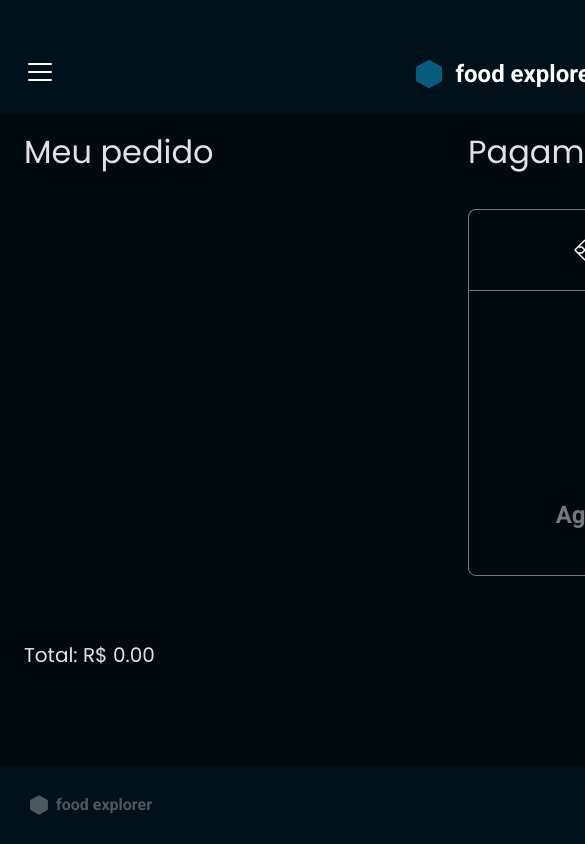
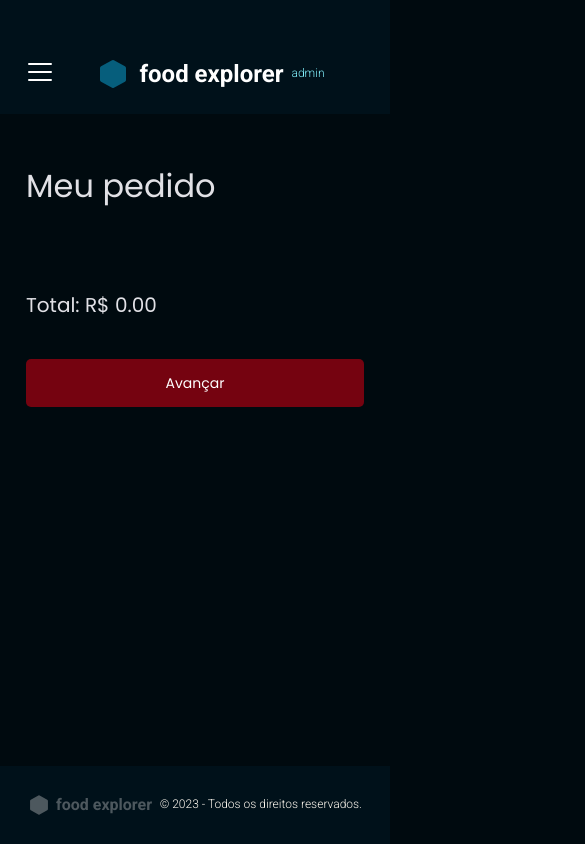
Before and after one commit to jaocruz/foodexplorer-web, a React (Vite) app: page /payment in a window 390 px wide. Shown: the top 844 px of the page, 585 px wide, since content can reach past the window. Built offline with nearby package versions, Linux system fonts and the light colour scheme; sample sign-in values are in the browser's storage.

Commit message:
mobile payment page

```diff
--- a/src/pages/payment/index.jsx
+++ b/src/pages/payment/index.jsx
@@ -13,10 +13,14 @@ import { useAuth } from "../../hooks/auth";
 
 import { useParams } from "react-router-dom";
 
+import { SideMenu } from "../../components/side-menu";
+
 export function Payment(){
   const { removeFromOrder } = useAuth();
 
   const { orderId } = useParams();
+
+  const [menuIsOpen, setMenuIsOpen] = useState(false);
 
   const [order, setOrder] = useState(null);
   const [total, setTotal] = useState(0);
@@ -31,6 +35,9 @@ export function Payment(){
   const [verifyCode, setVerifyCode] = useState("");
 
   const [selectedPayment, setSelectedPayment] = useState(null);
+
+  const [hideOrder, setHideOrder] = useState(false);
+  const [showPayment, setShowPayment] = useState(false);
 
   const dishURL = `${api.defaults.baseURL}/files/`;
 
@@ -200,10 +207,15 @@ export function Payment(){
 
   return(
     <>
-    <Header/>
+    <SideMenu
+      menuIsOpen={menuIsOpen}
+      onCloseMenu={() => setMenuIsOpen(false)}
+    />
 
-    <Container>
-      <h1>Meu pedido</h1>
+    <Header onOpenMenu={() => setMenuIsOpen(true)}/>
+
+    <Container className={showPayment ? 'show-payment' : ''}>
+      <h1 className="meupedido">Meu pedido</h1>
 
       {
         orderId ? (
@@ -247,13 +259,21 @@ export function Payment(){
             }
 
             <h2 className="total">Total: R$ {total.toFixed(2)}</h2>
+
+            <Button
+              title="Avançar"
+              onClick={() => {
+                setShowPayment(true);
+                setHideOrder(true);
+              }}
+            />
           </section>
         )
       }
 
-      <h1>Pagamento</h1>
+      <h1 className="pagamento">Pagamento</h1>
 
-      <PaymentModal>
+      <PaymentModal showPayment={showPayment}>
         <div className="payment-method">
           <div className={`pix ${selectedPayment === "pix" ? "selected" : ""}`} onClick={!isOrderDisabled && !isAprovedOpen ? handlePix : undefined}>
             <PiPixLogo/>
--- a/src/pages/payment/styles.js
+++ b/src/pages/payment/styles.js
@@ -5,14 +5,22 @@ export const Container = styled.main`
   grid-template-rows: auto 1fr;
 
   grid-template-areas:
-  "h1 h1"
+  "meupedido pagamento"
   "section payment";
 
-  padding-bottom: 56px;
+  padding-bottom: 5.4rem;
   color: ${({theme}) => theme.COLORS.LIGHT_300};
 
+  .meupedido{
+    grid-area: meupedido;
+  }
+
+  .pagamento{
+    grid-area: pagamento;
+  }
+
   > h1 {
-    margin: 34px 0;
+    margin: 3.4rem 0;
     ${({theme}) => theme.FONTS.POPPINS_400medium};
   }
 
@@ -25,8 +33,8 @@ export const Container = styled.main`
 
     grid-template-rows: 1fr auto;
 
-    width: 444px;
-    max-height: 462px;
+    width: 44.4rem;
+    max-height: 46.2rem;
 
     grid-area: section;
 
@@ -35,7 +43,7 @@ export const Container = styled.main`
       overflow-y: auto;
 
     &::-webkit-scrollbar {
-      width: 6px;
+      width: 0.6rem;
     }
 
     &::-webkit-scrollbar-track {
@@ -44,7 +52,7 @@ export const Container = styled.main`
 
     &::-webkit-scrollbar-thumb {
       background: ${({theme}) => theme.COLORS.DARK_800};
-      border-radius: 5px;
+      border-radius: 0.5rem;
     }
 
     &::-webkit-scrollbar-thumb:hover {
@@ -59,23 +67,81 @@ export const Container = styled.main`
 
     .total {
       grid-area: total;
-      padding-top: 8px;
+      padding-top: 0.8rem;
+    }
+  }
+
+  @media (min-width: 769px){
+    section{
+      button{
+        display: none;
+      }
+    }
+  }
+
+  @media (max-width: 768px){
+    display: flex;
+    flex-direction: column;
+    padding: 5.6rem 2.6rem;
+
+    > section{
+      width: 100%;
+      max-height: 58dvh;
+
+      row-gap: 3.8rem;
+
+      grid-template-areas:
+      "pedido" "total" "button";
+
+      button{
+        grid-area: button;
+      }
+    }
+
+    .pedido{
+      div{
+        width: fit-content;
+      }
+    }
+
+    .pagamento{
+      display: none;
+    }
+
+    &.show-payment .pagamento{
+      display: block;
+    }
+
+    .meupedido{
+      display: block;
+    }
+
+    &.show-payment .meupedido{
+      display: none;
+    }
+
+    &.show-payment section{
+      display: none;
+    }
+
+    > h1{
+      margin-top: 1.2rem;
     }
   }
 `;
 
 export const DishSection = styled.div`
-  width: 403px;
+  width: 40.3rem;
   display: flex;
 
-  padding: 16px 0;
+  padding: 1.6rem 0;
 
-  gap: 12px;
+  gap: 1.2rem;
   align-items: center;
 
   > img {
-    width: 72px;
-    height: 72px;
+    width: 7.2rem;
+    height: 7.2rem;
   }
 
   > .dish-info {
@@ -88,7 +154,7 @@ export const DishSection = styled.div`
 
     height: 52px;
     align-items: center;
-    column-gap: 10px;
+    column-gap: 1rem;
 
     h2 {
       white-space: nowrap;
@@ -110,10 +176,25 @@ export const DishSection = styled.div`
       ${({theme}) => theme.FONTS.ROBOTO_SMALLESTregular};
     }
   }
+
+  @media (max-width: 768px){
+    .dish-info{
+      display: grid;
+
+      grid-template-areas:
+      "title title"
+      "price delete";
+
+      grid-template-columns: auto 1fr;
+
+      justify-items: start;
+      width: fit-content;
+    }
+  }
 `;
 
 export const PaymentModal = styled.div`
-  width: 530px;
+  width: 53rem;
   grid-area: payment;
 
   > .payment-method {
@@ -136,16 +217,16 @@ export const PaymentModal = styled.div`
       align-items: center;
       justify-content: center;
 
-      height: 81px;
-      padding: 12px 14px;
+      height: 8.1rem;
+      padding: 1.2rem 1.4rem;
 
-      gap: 8px;
+      gap: 0.8rem;
 
       transition: 0.1s ease-in-out;
 
       svg {
-        width: 24px;
-        height: 24px;
+        width: 2.4rem;
+        height: 2.4rem;
       }
 
       h1 {
@@ -154,13 +235,13 @@ export const PaymentModal = styled.div`
     }
 
     .pix {
-      border-top-left-radius: 8px;
+      border-top-left-radius: 0.8rem;
       border-top: solid 1px ${({theme}) => theme.COLORS.LIGHT_600};
       border-left: solid 1px ${({theme}) => theme.COLORS.LIGHT_600};
     }
 
     .credit {
-      border-top-right-radius: 8px;
+      border-top-right-radius: 0.8rem;
       border-top: solid 1px ${({theme}) => theme.COLORS.LIGHT_600};
       border-left: solid 1px ${({theme}) => theme.COLORS.LIGHT_600};
       border-right: solid 1px ${({theme}) => theme.COLORS.LIGHT_600};
@@ -169,16 +250,16 @@ export const PaymentModal = styled.div`
 
   > .payment-info {
     display: flex;
-    padding: 48px;
+    padding: 4.8rem;
     justify-content: center;
-    border-bottom-left-radius: 8px;
-    border-bottom-right-radius: 8px;
+    border-bottom-left-radius: 0.8rem;
+    border-bottom-right-radius: 0.8rem;
     border: solid 1px ${({theme}) => theme.COLORS.LIGHT_600};
   }
 
   form {
-    width: 348px;
-    row-gap: 38px;
+    width: 34.8rem;
+    row-gap: 3.8rem;
 
     display: flex;
     flex-direction: column;
@@ -190,7 +271,7 @@ export const PaymentModal = styled.div`
 
     .second-row {
       display: flex;
-      column-gap: 16px;
+      column-gap: 1.6rem;
     }
   }
 
@@ -198,12 +279,12 @@ export const PaymentModal = styled.div`
     display: flex;
     flex-direction: column;
 
-    row-gap: 36px;
+    row-gap: 3.6rem;
     align-items: center;
 
     svg {
-      width: 128px;
-      height: 128px;
+      width: 12.8rem;
+      height: 12.8rem;
       color: ${({theme}) => theme.COLORS.LIGHT_600};
     }
 
@@ -212,4 +293,37 @@ export const PaymentModal = styled.div`
       color: ${({theme}) => theme.COLORS.LIGHT_600};
     }
   }
+
+  @media (max-width: 768px){
+    display: ${({ showPayment }) => (showPayment ? 'grid' : 'none')};
+    width: 37.5rem;
+
+    .payment-info{
+      width: 37.5rem;
+      padding: 5.6rem 2.7rem;
+
+      section {
+        display: block;
+      }
+
+      img{
+        width: 18rem;
+        height: 18rem;
+      }
+    }
+
+    .checkout-payment, .aproved-payment, .delivered-order{
+      row-gap: 2.4rem;
+      padding: 6rem 0;
+
+      svg{
+        width: 9.6rem;
+        height: 9.6rem;
+      }
+
+      h1{
+        ${({theme}) => theme.FONTS.ROBOTO_BIGbold}
+      }
+    }
+  }
 `;
```
